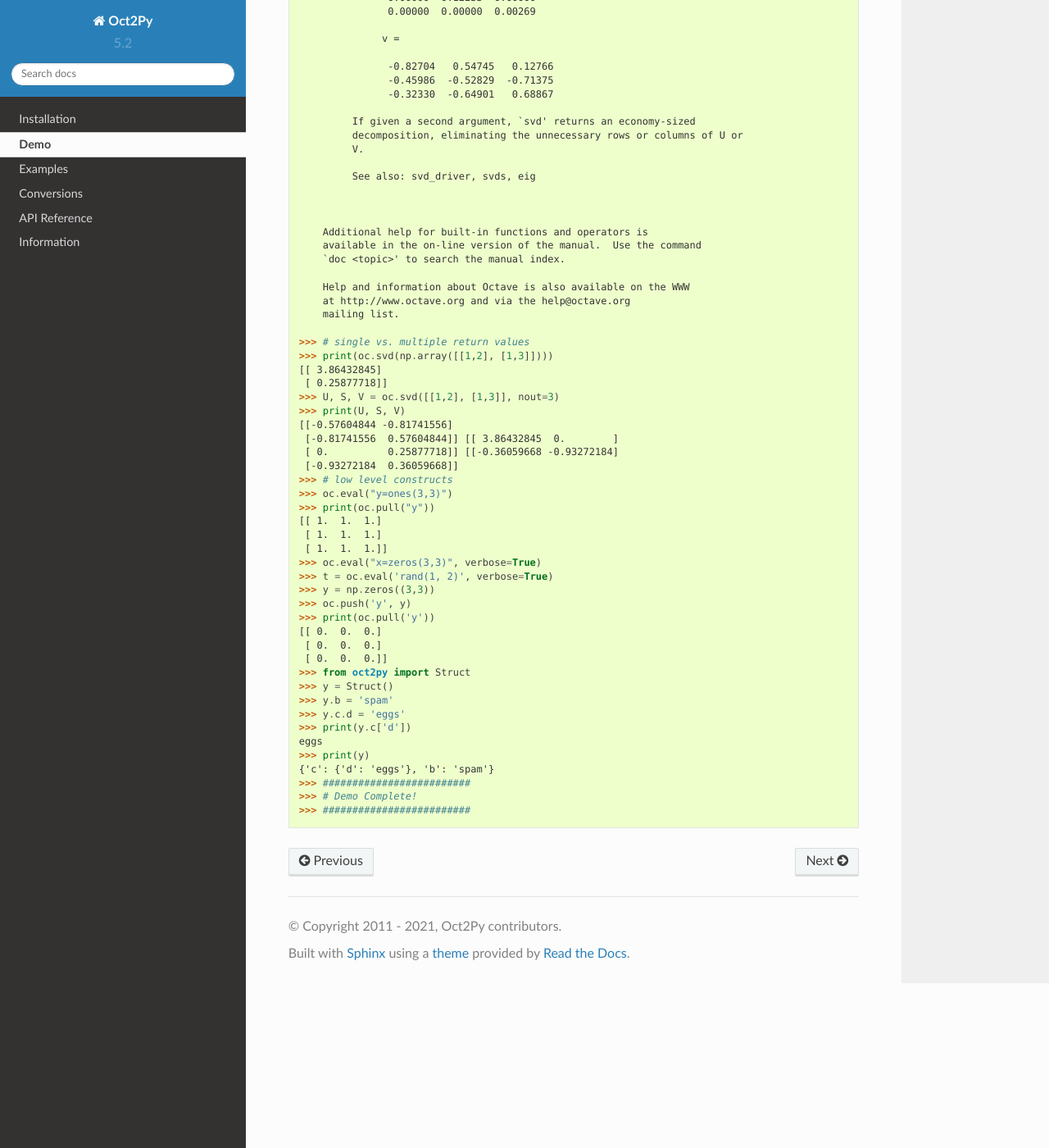
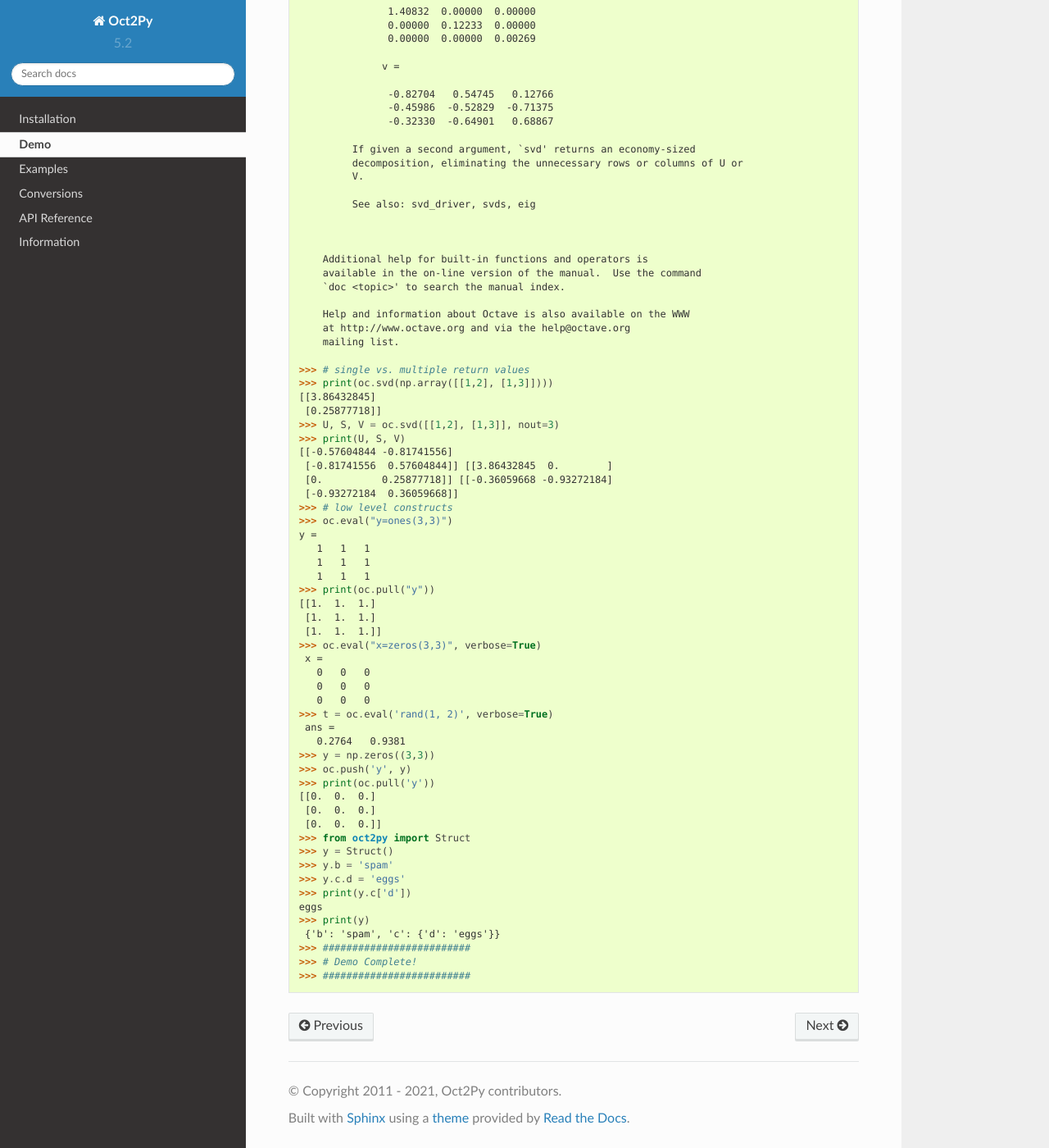
Before and after one commit to blink1073/oct2py, a Sphinx documentation site: the page built from docs/source/demo.rst, in a window 1280 px wide and 1400 px high, scrolled down 2433 px. Shown: the whole window at 82% size. Built offline with Sphinx 7.4.7 and the Read the Docs theme 2.0.0, drawn with Linux system fonts in a browser that asks for light colours.

Commit message:
more fixups:

```diff
--- a/docs/source/demo.rst
+++ b/docs/source/demo.rst
@@ -22,7 +22,7 @@ To run interactively:
     >>> print(oc.upper('xyz'))
     XYZ
     >>> # plotting
-    >>> oc.plot([1,2,3],'-o', 'linewidth', 2)
+    >>> oc.plot([1,2,3],'-o', 'linewidth', 2) # doctest: +SKIP
     Press Enter to continue...
 
 .. image:: static/plot.png
@@ -30,8 +30,9 @@ To run interactively:
 .. code-block:: python
 
     >>> oc.close()
+    1.0
     >>> xx = np.arange(-2*np.pi, 2*np.pi, 0.2)
-    >>> oc.surf(np.subtract.outer(np.sin(xx), np.cos(xx)))
+    >>> oc.surf(np.subtract.outer(np.sin(xx), np.cos(xx))) # doctest: +SKIP
     Press Enter to continue...
 
 .. image:: static/surf.png
@@ -39,8 +40,9 @@ To run interactively:
 .. code-block:: python
 
     >>> oc.close()
+    1.0
     >>> # getting help
-    >>> help(oc.svd)
+    >>> help(oc.svd) # doctest: +SKIP
 
     Help on function svd in module oct2py.session:
 
@@ -110,28 +112,38 @@ To run interactively:
 
     >>> # single vs. multiple return values
     >>> print(oc.svd(np.array([[1,2], [1,3]])))
-    [[ 3.86432845]
-     [ 0.25877718]]
+    [[3.86432845]
+     [0.25877718]]
     >>> U, S, V = oc.svd([[1,2], [1,3]], nout=3)
     >>> print(U, S, V)
     [[-0.57604844 -0.81741556]
-     [-0.81741556  0.57604844]] [[ 3.86432845  0.        ]
-     [ 0.          0.25877718]] [[-0.36059668 -0.93272184]
+     [-0.81741556  0.57604844]] [[3.86432845  0.        ]
+     [0.          0.25877718]] [[-0.36059668 -0.93272184]
      [-0.93272184  0.36059668]]
     >>> # low level constructs
     >>> oc.eval("y=ones(3,3)")
+    y =
+       1   1   1
+       1   1   1
+       1   1   1
     >>> print(oc.pull("y"))
-    [[ 1.  1.  1.]
-     [ 1.  1.  1.]
-     [ 1.  1.  1.]]
+    [[1.  1.  1.]
+     [1.  1.  1.]
+     [1.  1.  1.]]
     >>> oc.eval("x=zeros(3,3)", verbose=True)
-    >>> t = oc.eval('rand(1, 2)', verbose=True)
+     x =
+       0   0   0
+       0   0   0
+       0   0   0
+    >>> t = oc.eval('rand(1, 2)', verbose=True)  # doctest: +SKIP
+     ans =
+       0.2764   0.9381
     >>> y = np.zeros((3,3))
     >>> oc.push('y', y)
     >>> print(oc.pull('y'))
-    [[ 0.  0.  0.]
-     [ 0.  0.  0.]
-     [ 0.  0.  0.]]
+    [[0.  0.  0.]
+     [0.  0.  0.]
+     [0.  0.  0.]]
     >>> from oct2py import Struct
     >>> y = Struct()
     >>> y.b = 'spam'
@@ -139,7 +151,7 @@ To run interactively:
     >>> print(y.c['d'])
     eggs
     >>> print(y)
-    {'c': {'d': 'eggs'}, 'b': 'spam'}
+     {'b': 'spam', 'c': {'d': 'eggs'}}
     >>> #########################
     >>> # Demo Complete!
     >>> #########################
```
